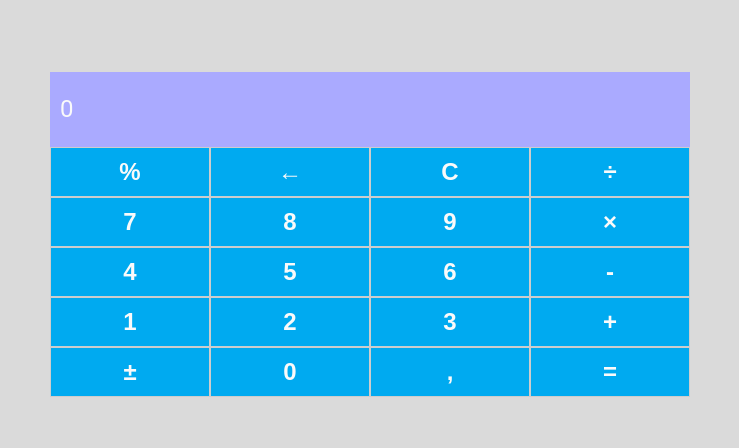
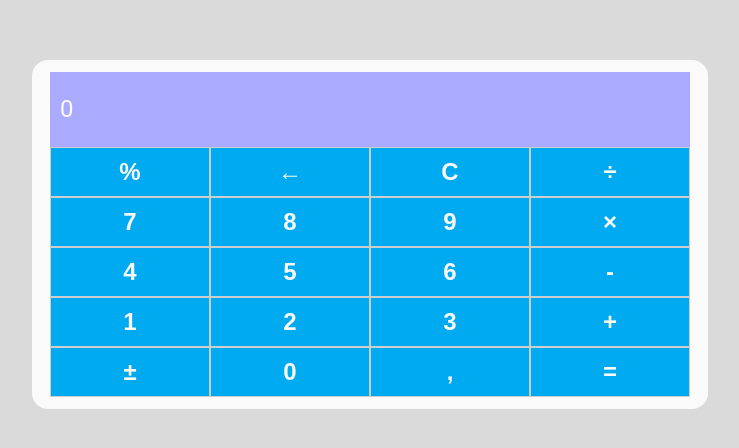
Before and after one commit to BrunodaSilvaMachado/calculadora, a React (Vite) app: page / in a window 1280 px wide. Shown: the part 166-614 px from the top of the page, without its empty margins (270-1009 px from the left). Built offline with nearby package versions, Linux system fonts and the light colour scheme.

Commit message:
Bordas arredondadas foi adicionado

```diff
--- a/src/styles.js
+++ b/src/styles.js
@@ -11,9 +11,10 @@ export const Container = styled.div`
 `
 
 export const Content = styled.div`
-    background-color: #FFFFFF;
+    background-color: #FAFAFA;
     width:50%;
-
+    border-radius: 1rem;
+    padding: 12px 18px;
 `
 
 export const Row = styled.div`
```
